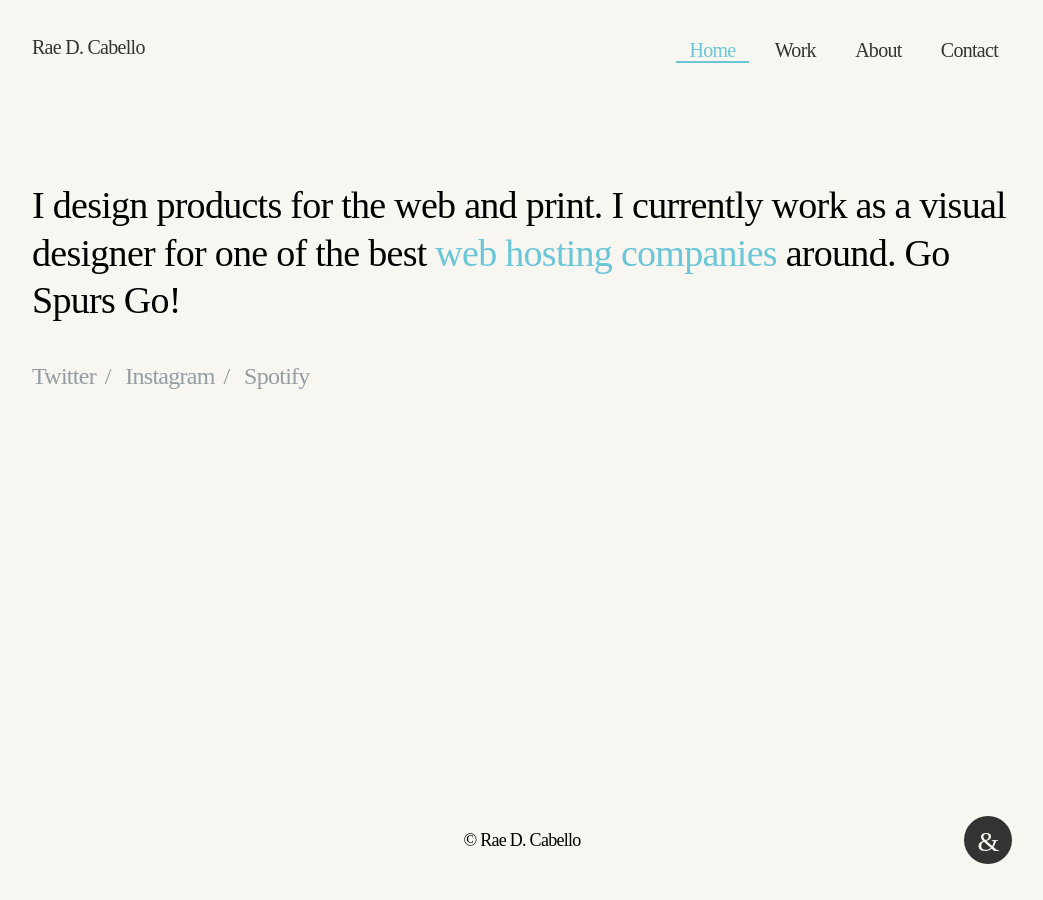
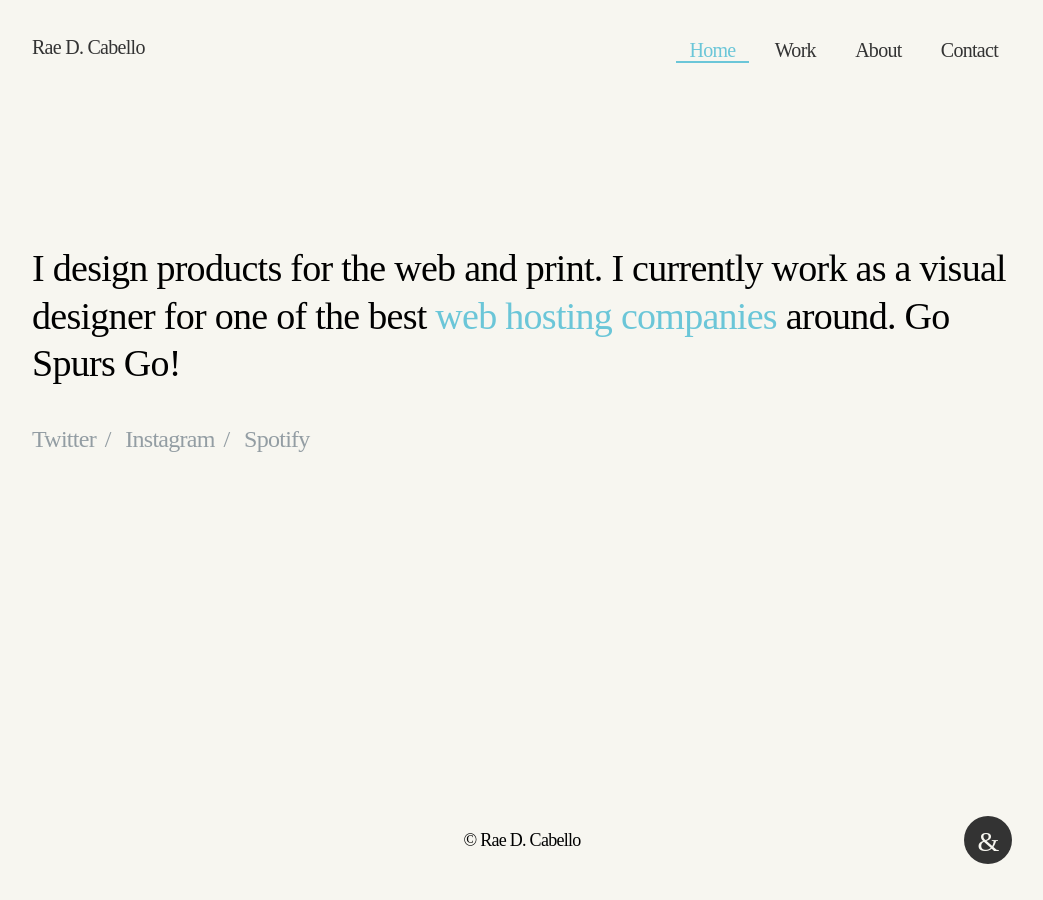
Before and after one commit to raedcabello/raedcabello.com, a Jekyll site: the page built from index.html, in a window 1280 px wide. Shown: the whole page, without its empty margins (118-1161 px from the left). Built offline with Jekyll 4.4.1, drawn with Linux system fonts in a browser that asks for light colours; some web fonts are replaced.

Commit message:
use vh unit for the margin below the site header

```diff
--- a/_src/sass/components/_header.scss
+++ b/_src/sass/components/_header.scss
@@ -84,6 +84,6 @@
   }
 
   @media (min-width: 768px) {
-    margin-bottom: 72px;
+    margin-bottom: 15vh;
   }
 }
--- a/dist/css/site.css
+++ b/dist/css/site.css
@@ -704,7 +704,7 @@ textarea {
 
 @media (min-width: 768px) {
   .site-header {
-    margin-bottom: 72px;
+    margin-bottom: 15vh;
   }
 }
 
```
